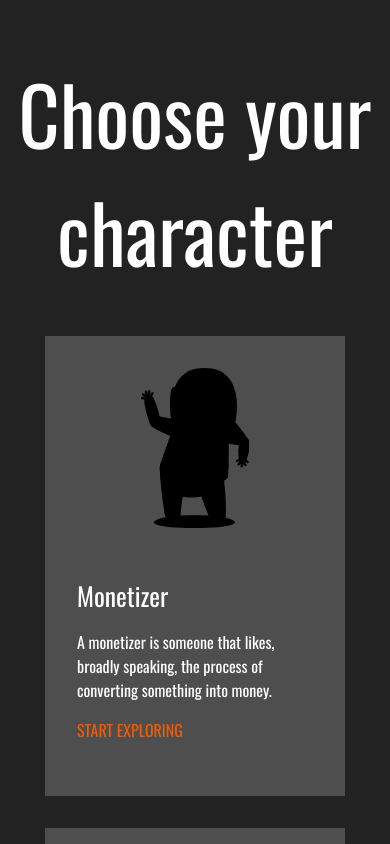
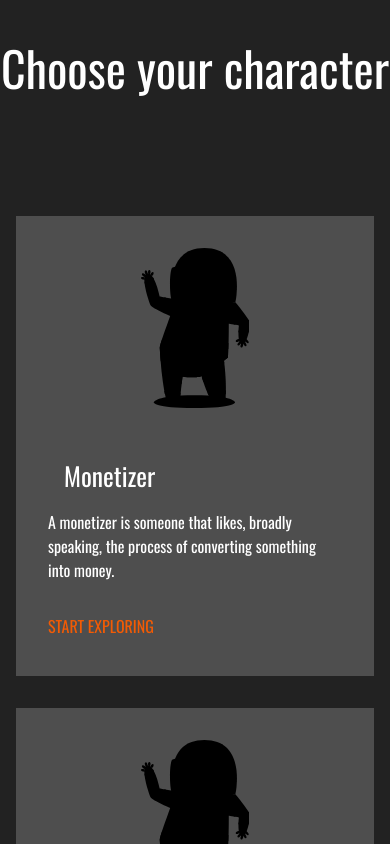
Before and after one commit to Sezayi/digital-campus, a Next.js app: page /choose in a window 390 px wide. Shown: the top 844 px of the page. Built offline with nearby package versions, Linux system fonts and the light colour scheme.

Commit message:
add responsive titles

```diff
--- a/components/card/index.js
+++ b/components/card/index.js
@@ -1,12 +1,11 @@
 import styled from "styled-components";
 import { motion } from "framer-motion";
-
 
 const StyledCard = styled(motion.div)`
   overflow: hidden;
   padding: 0 0 32px;
   margin: 1rem;
-  width: 300px;
+  max-width: 400px;
   height: 460px;
   background-color: #4e4e4e;
   box-shadow: rgba(245, 245, 245, 0.07) 0px 14px 66px, rgba(245, 245, 245, 0.03) 0px 10px 17px, rgba(245, 245, 245, 0.05) 0px 4px 7px
@@ -14,6 +13,7 @@ const StyledCard = styled(motion.div)`
 `;
 
 const CardHeader = styled.header`
+  margin: 0rem 1rem 0rem 1rem;
   padding: 1rem 2rem 1rem 2rem;
   color: white;
   font-size: 1.6rem;
@@ -26,33 +26,38 @@ const ImageWrapper = styled.div`
 `;
 
 const CardBody = styled.div`
-  padding: 0px 32px 16px 32px;
+  padding: 0px 32px 32px 32px;
   color: white;
 `;
 
 const StyledLink = styled.a`
   padding: 32px 32px 0px 32px;
   color: #f35b04;
+  cursor: pointer;
+
+  &:hover {
+    text-decoration: underline;
+  }
 `;
-
 
 const Card = (props) => {
   return (
-    <StyledCard whileHover={{
-      position: 'relative',
-      background: 'grey',
-      zIndex: 1,
-      scale: 1.2,
-      transition: {
-        duration: .2
-      }
-    }}>
+    <StyledCard
+      whileHover={{
+        position: "relative",
+        background: "grey",
+        zIndex: 1,
+        scale: 1.2,
+        transition: {
+          duration: 0.2,
+        },
+      }}
+    >
       <ImageWrapper>{props.image}</ImageWrapper>
       <CardHeader>{props.header}</CardHeader>
-         <CardBody>{props.body}</CardBody>
-         <StyledLink>START EXPLORING</StyledLink>
+      <CardBody>{props.body}</CardBody>
+      <StyledLink>START EXPLORING</StyledLink>
     </StyledCard>
-
   );
 };
 
--- a/pages/choose.js
+++ b/pages/choose.js
@@ -9,7 +9,19 @@ const StyledContainer = styled(motion.div)`
   display: flex;
   flex-direction: column;
   justify-content: flex-start;
+  @media (max-width: 768px) {
+    height: 200px;
+    }
+
 `;
+
+const StyledPagetitle = styled.h1`
+   font-size: 5rem;
+   @media (max-width: 768px) {
+  font-size: 3rem;
+  }
+`
+
 
 const CharacterContainer = styled.div`
   height: auto;
@@ -40,7 +52,7 @@ function Choose() {
         }}
       >
         <Link href="/">
-          <h1>Choose your character</h1>
+          <StyledPagetitle>Choose your character</StyledPagetitle>
         </Link>
       </StyledContainer>
       <CharacterContainer>
--- a/pages/index.js
+++ b/pages/index.js
@@ -17,7 +17,11 @@ import Link from "next/link";
 
 const StyledTitle = styled.h1`
 color: #ffffff;
-margin-top: 1rem`
+margin-top: 1rem
+font-size: 5rem;
+@media (max-width: 768px) {
+  font-size: 3rem;
+}`
 
 const StyledContainer = styled.div`
   height: 75vh;
```
